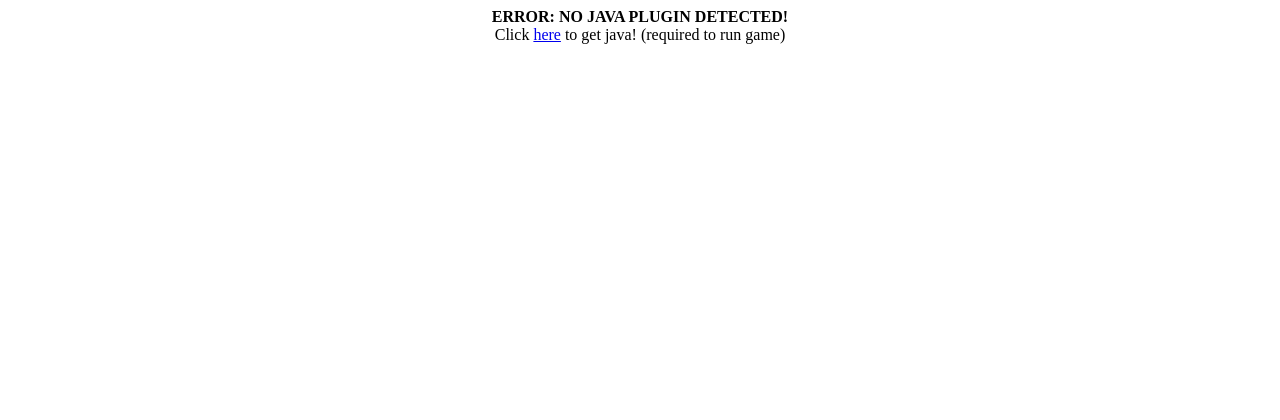
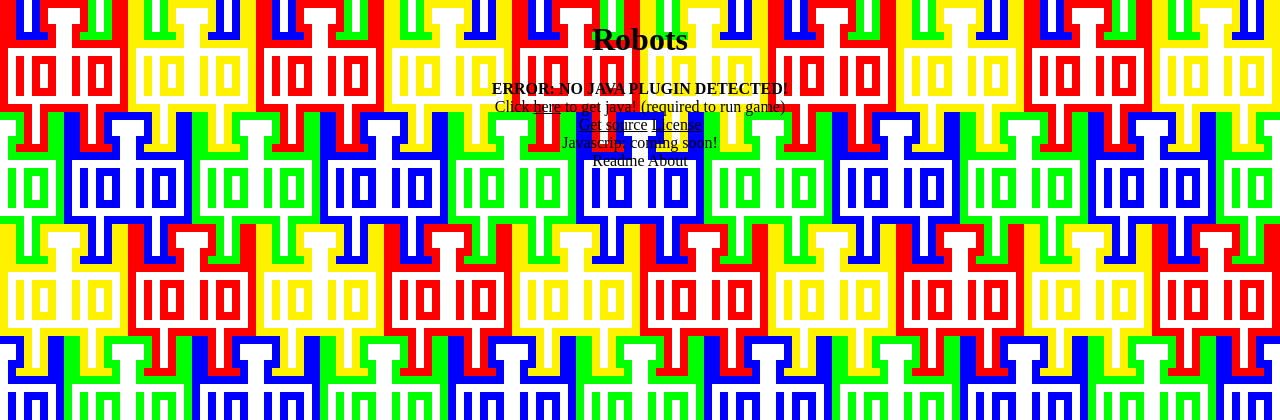
Before and after one commit to ants280/robotsjava, a PHP site: page /robots.html in a window 1280 px wide. Shown: the top 420 px of the page. Run offline with PHP 8.4, Linux system fonts and the light colour scheme.

Commit message:
edited css/html.  Added background.

```diff
--- a/applet/build.xml
+++ b/applet/build.xml
@@ -38,6 +38,8 @@
         </jar>
         <copy file="robots.html" todir="${jar.dir}"/>
         <copy file="robots.css" todir="${jar.dir}"/>
+		<copy file="robots.png" todir="${jar.dir}"/>
+		<copy file="GPL.txt" todir="${jar.dir}"/>
     </target>
 
     <target name="run" depends="jar">
--- a/applet/robots.css
+++ b/applet/robots.css
@@ -1,4 +1,18 @@
-div.robots
+body
 {
+ background-image: url("robots.png");
+ background-repeat: repeat;
  text-align:center;
+ text-decoration:bold
 }
+
+h1
+{
+ size:48;
+}
+
+a:link, a:visited
+{
+ text-decoration:underline;
+ color:black;
+}
--- a/applet/robots.html
+++ b/applet/robots.html
@@ -8,13 +8,29 @@
  </head>
 
  <body>
+   <h1>Robots</h1>
+
    <applet code="Gui" archive="Robots.jar" height="631" width="801">
-  <div class="robots">
     <strong>ERROR: NO JAVA PLUGIN DETECTED!</strong>
     <br/>
    Click <a href="http://www.java.com/getjava/">here</a> to get java! (required to run game)
+   </applet>
+
    <br/>
-   </div>
-  </applet>
+
+   <tr>
+    <td><a href="Robots.jar">Get source</a></td>
+    <td><a href= "GPL.txt">License</a></td>
+   <tr>
+
+   <br/>
+
+   <tr>
+    Javascrip: coming soon!
+	<br/>
+    <td>Readme</td>
+    <td>About</td>
+   </tr>
+
  </body>
 </html>
```
Also changed, not shown: applet/robots.png (added). Lines whose indentation alone changed are shown as unchanged.
